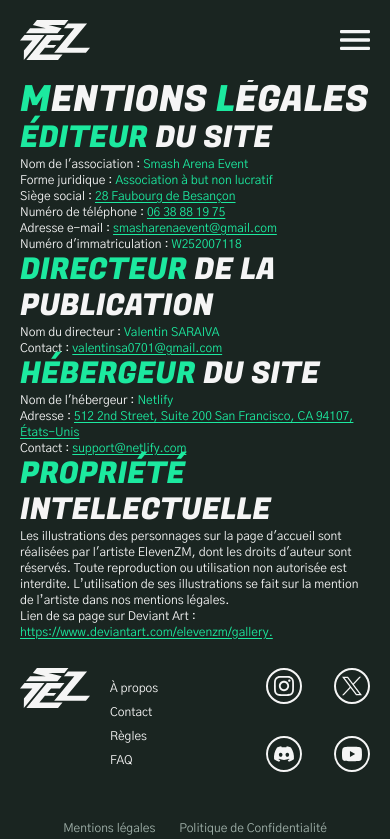
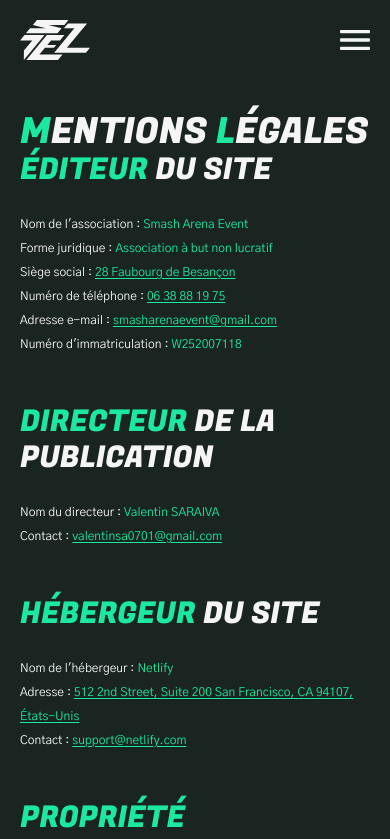
Before and after one commit to SmashArenaEvent/site_vitrine_SAE_2025, a Vue app: page /mentionsLegales in a window 390 px wide. Shown: the top 839 px of the page. Built offline with nearby package versions, Linux system fonts and the light colour scheme.

Commit message:
mentions légales responsive

```diff
--- a/src/pages/mentionsLegales.vue
+++ b/src/pages/mentionsLegales.vue
@@ -3,31 +3,31 @@
 
 </script>
 <template>
-    <h1 class="col-span-12 font-fugaz-one uppercase text-4xl lg:text-6xl"><span class="text-Tonic">M</span>entions <span class="text-Tonic">l</span>égales</h1>
+    <h1 class="col-span-12 font-fugaz-one uppercase text-4xl lg:text-6xl mt-8 lg:pb-12"><span class="text-Tonic">M</span>entions <span class="text-Tonic">l</span>égales</h1>
     <section class="col-span-12">
-        <h2 class="font-fugaz-one uppercase text-3xl lg:text-5xl"><span class="text-Tonic">Éditeur</span> du site</h2>
-        <p class="lg:text-xl">Nom de l'association : <span class="text-Tonic">Smash Arena Event</span></p>
-        <p class="lg:text-xl">Forme juridique : <span class="text-Tonic">Association à but non lucratif</span></p>
-        <p class="lg:text-xl">Siège social : <a href="https://www.google.com/maps/place/28+Fbg+de+Besan%C3%A7on,+25200+Montb%C3%A9liard/@47.5091913,6.7905298,17z/data=!3m1!4b1!4m6!3m5!1s0x479216eed7a8c77f:0xe6a34cece8fd2ab!8m2!3d47.5091913!4d6.7905298!16s%2Fg%2F11csj39t0b?authuser=0&entry=ttu&g_ep=EgoyMDI1MDEwNy4wIKXMDSoASAFQAw%3D%3D"><span class="text-Tonic underline underline-offset-2">28 Faubourg de Besançon</span></a></p>
-        <p class="lg:text-xl">Numéro de téléphone : <a href="tel:+0638881975"><span class="text-Tonic underline underline-offset-2">06 38 88 19 75</span></a></p>
-        <p class="lg:text-xl">Adresse e-mail : <a href="mailto:smasharenaevent@gmail.com"><span class="text-Tonic underline underline-offset-2">smasharenaevent@gmail.com</span></a></p>
-        <p class="lg:text-xl">Numéro d'immatriculation : <span class="text-Tonic">W252007118</span></p>
+        <h2 class="font-fugaz-one uppercase text-3xl lg:text-5xl mb-6 lg:mb-12"><span class="text-Tonic">Éditeur</span> du site</h2>
+        <p class="lg:text-xl leading-6 lg:leading-10">Nom de l'association : <span class="text-Tonic">Smash Arena Event</span></p>
+        <p class="lg:text-xl leading-6 lg:leading-10">Forme juridique : <span class="text-Tonic">Association à but non lucratif</span></p>
+        <p class="lg:text-xl leading-6 lg:leading-10">Siège social : <a href="https://www.google.com/maps/place/28+Fbg+de+Besan%C3%A7on,+25200+Montb%C3%A9liard/@47.5091913,6.7905298,17z/data=!3m1!4b1!4m6!3m5!1s0x479216eed7a8c77f:0xe6a34cece8fd2ab!8m2!3d47.5091913!4d6.7905298!16s%2Fg%2F11csj39t0b?authuser=0&entry=ttu&g_ep=EgoyMDI1MDEwNy4wIKXMDSoASAFQAw%3D%3D"><span class="text-Tonic underline underline-offset-2">28 Faubourg de Besançon</span></a></p>
+        <p class="lg:text-xl leading-6 lg:leading-10">Numéro de téléphone : <a href="tel:+0638881975"><span class="text-Tonic underline underline-offset-2">06 38 88 19 75</span></a></p>
+        <p class="lg:text-xl leading-6 lg:leading-10">Adresse e-mail : <a href="mailto:smasharenaevent@gmail.com"><span class="text-Tonic underline underline-offset-2">smasharenaevent@gmail.com</span></a></p>
+        <p class="lg:text-xl leading-6 lg:leading-10">Numéro d'immatriculation : <span class="text-Tonic">W252007118</span></p>
     </section>
     <section class="col-span-12">
-        <h2 class="font-fugaz-one uppercase text-3xl lg:text-5xl"><span class="text-Tonic">Directeur</span> de la publication</h2>
-        <p class="lg:text-xl">Nom du directeur : <span class="text-Tonic">Valentin SARAIVA</span></p>
-        <p class="lg:text-xl">Contact : <a href="mailto:valentinsa0701@gmail.com"><span class="text-Tonic underline underline-offset-2">valentinsa0701@gmail.com</span></a></p>
+        <h2 class="font-fugaz-one uppercase text-3xl lg:text-5xl mt-12 mb-6 lg:mt-24 lg:mb-12"><span class="text-Tonic">Directeur</span> de la publication</h2>
+        <p class="lg:text-xl leading-6 lg:leading-10">Nom du directeur : <span class="text-Tonic">Valentin SARAIVA</span></p>
+        <p class="lg:text-xl leading-6 lg:leading-10">Contact : <a href="mailto:valentinsa0701@gmail.com"><span class="text-Tonic underline underline-offset-2">valentinsa0701@gmail.com</span></a></p>
     </section>
     <section class="col-span-12">
-        <h2 class="font-fugaz-one uppercase text-3xl lg:text-5xl"><span class="text-Tonic">Hébergeur</span> du site</h2>
-        <p class="lg:text-xl">Nom de l'hébergeur : <span class="text-Tonic">Netlify</span></p>
-        <p class="lg:text-xl">Adresse : <a href="https://www.google.com/maps/place/Netlify/@37.7827092,-122.3935642,19z/data=!3m1!4b1!4m6!3m5!1s0x808f7fb9873cc0db:0x227d185e8e05e363!8m2!3d37.7827092!4d-122.3935642!16s%2Fg%2F11b76gvzx1?authuser=0&entry=ttu&g_ep=EgoyMDI1MDEwNy4wIKXMDSoASAFQAw%3D%3D"><span class="text-Tonic underline underline-offset-2">512 2nd Street, Suite 200 San Francisco, CA 94107, États-Unis</span></a></p>
-        <p class="lg:text-xl">Contact : <a href="mailto:support@netlify.com"><span class="text-Tonic underline underline-offset-2">support@netlify.com</span></a></p>
+        <h2 class="font-fugaz-one uppercase text-3xl lg:text-5xl mt-12 mb-6 lg:mt-24 lg:mb-12"><span class="text-Tonic">Hébergeur</span> du site</h2>
+        <p class="lg:text-xl leading-6 lg:leading-10">Nom de l'hébergeur : <span class="text-Tonic">Netlify</span></p>
+        <p class="lg:text-xl leading-6 lg:leading-10">Adresse : <a href="https://www.google.com/maps/place/Netlify/@37.7827092,-122.3935642,19z/data=!3m1!4b1!4m6!3m5!1s0x808f7fb9873cc0db:0x227d185e8e05e363!8m2!3d37.7827092!4d-122.3935642!16s%2Fg%2F11b76gvzx1?authuser=0&entry=ttu&g_ep=EgoyMDI1MDEwNy4wIKXMDSoASAFQAw%3D%3D"><span class="text-Tonic underline underline-offset-2">512 2nd Street, Suite 200 San Francisco, CA 94107, États-Unis</span></a></p>
+        <p class="lg:text-xl leading-6 lg:leading-10">Contact : <a href="mailto:support@netlify.com"><span class="text-Tonic underline underline-offset-2">support@netlify.com</span></a></p>
     </section>
     <section class="col-span-12">
-        <h2 class="font-fugaz-one uppercase text-3xl lg:text-5xl"><span class="text-Tonic">Propriété</span> intellectuelle</h2>
-        <p class="lg:text-xl">Les illustrations des personnages sur la page d'accueil sont réalisées par l'artiste ElevenZM, dont les droits d'auteur sont réservés. Toute reproduction ou utilisation non autorisée est interdite. L’utilisation de ses illustrations se fait sur la mention de l’artiste dans nos mentions légales.</p>
-        <p class="lg:text-xl">Lien de sa page sur Deviant Art :</p>
-        <p class="lg:text-xl"><a href="https://www.deviantart.com/elevenzm/gallery"><span class="text-Tonic underline underline-offset-2">https://www.deviantart.com/elevenzm/gallery.</span></a></p>
+        <h2 class="font-fugaz-one uppercase text-3xl lg:text-5xl mt-12 mb-6 lg:mt-24 lg:mb-12"><span class="text-Tonic">Propriété</span> intellectuelle</h2>
+        <p class="lg:text-xl leading-6 lg:leading-10">Les illustrations des personnages sur la page d'accueil sont réalisées par l'artiste ElevenZM, dont les droits d'auteur sont réservés. Toute reproduction ou utilisation non autorisée est interdite. L’utilisation de ses illustrations se fait sur la mention de l’artiste dans nos mentions légales.</p>
+        <p class="lg:text-xl leading-6 lg:leading-10 mt-8 lg:mt-12">Lien de sa page sur Deviant Art :</p>
+        <p class="lg:text-xl leading-6 lg:leading-10"><a href="https://www.deviantart.com/elevenzm/gallery"><span class="text-Tonic underline underline-offset-2">https://www.deviantart.com/elevenzm/gallery.</span></a></p>
     </section>
 </template>
```
